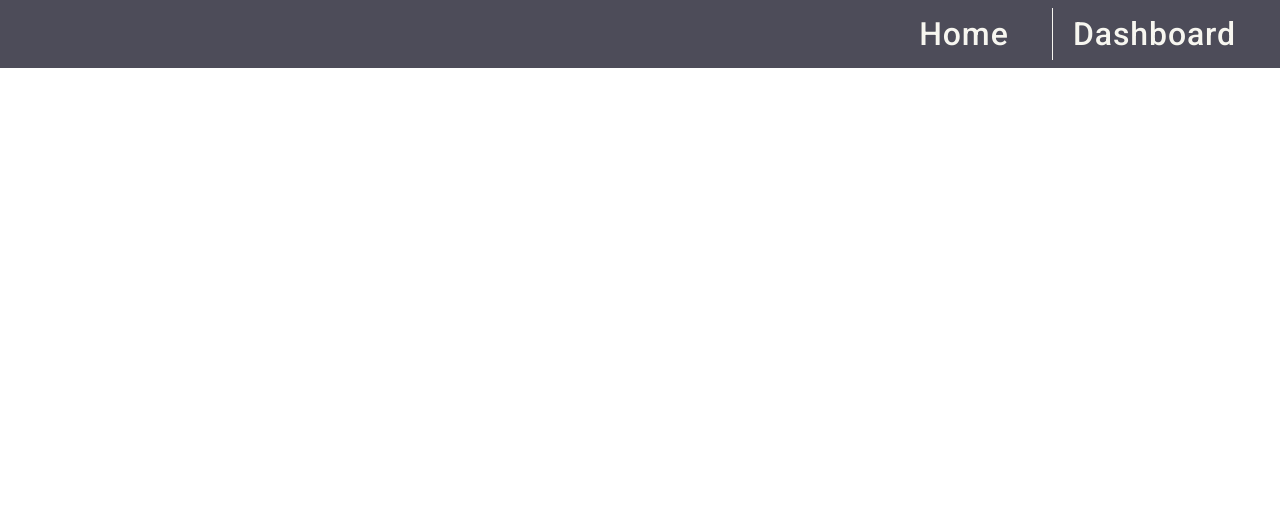
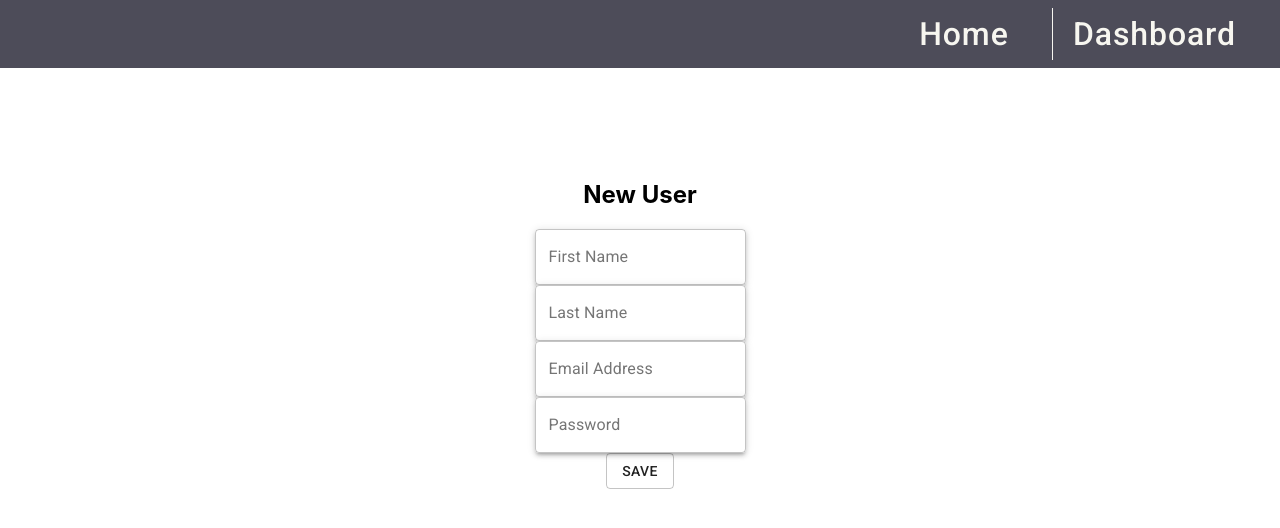
Before and after one commit to JessBonanno/Wunderlist-Frontend, a React (Create React App) app in the folder wunderlist/: page /register in a window 1280 px wide. Shown: the top 528 px of the page. Built offline with nearby package versions, Linux system fonts and the light colour scheme.

Commit message:
new user form created 50% done and add to do 70% done needs more logic

```diff
--- a/wunderlist/src/App.js
+++ b/wunderlist/src/App.js
@@ -8,6 +8,8 @@ import theme from "./components/ui/Theme";
 import Dashboard from "./components/Dashboard";
 import Home from "./components/Home";
 import NewTodoForm from'./components/NewTodoForm';
+import NewUser from './components/NewUser.js'
+
 const sampleNoteData = [
   // sample note data for development
   {
@@ -81,6 +83,7 @@ function App() {
             render={(props) => <Dashboard {...props} noteData={noteData} />}
           />
           <Route exact path="/" render={(props) => <Home {...props} />} />
+          <Route exact path="/register" render={(props) => <NewUser {...props} />} />
           <Route path="/form" render={(props) => <NewTodoForm {...props} noteData={noteData}/>} />
         </Router>
       </ThemeProvider>
--- a/wunderlist/src/components/Home.js
+++ b/wunderlist/src/components/Home.js
@@ -52,10 +52,13 @@ export default function Home() {
             <Button
               variant="outlined"
               color="primary"
+              component={Link}
+              to="/register"
               className={classes.homeButtons}
             >
               Register
             </Button>
+
           </Grid>
         </Grid>
       </Grid>
--- a/wunderlist/src/components/NewUser.js
+++ b/wunderlist/src/components/NewUser.js
@@ -1,72 +1,117 @@
-import React, {useState} from 'react';
-import { makeStyles } from '@material-ui/core/styles';
+import React, { useState } from "react";
+import { makeStyles, useTheme } from "@material-ui/core/styles";
+import Grid from "@material-ui/core/Grid";
+import Typography from '@material-ui/core/Typography';
+// local components
+import theme from "./ui/Theme";
 import Paper from '@material-ui/core/Paper';
-import Grid from '@material-ui/core/Grid';
+import TextField from '@material-ui/core/TextField';
+import Button from '@material-ui/core/Button'
+import InputLabel from '@material-ui/core/InputLabel';
+import MenuItem from '@material-ui/core/MenuItem';
+import FormHelperText from '@material-ui/core/FormHelperText';
+import FormControl from '@material-ui/core/FormControl';
+import Select from '@material-ui/core/Select';
+import FormControlLabel from '@material-ui/core/FormControlLabel';
+import Checkbox from '@material-ui/core/Checkbox';
+
+
+const useStyles = makeStyles((theme) => ({
+  formPageContainer: {
+    marginTop:"10em",
+  },
+  formContainer: {
+    marginTop:"10em",
+    width:'60%',
+  },
+  formControl: {
+    margin: theme.spacing(1),
+    minWidth: 120,
+  },
+  selectEmpty: {
+    marginTop: theme.spacing(2),
+  },
+}));
+
+
+export default function NewTodoForm(props) {
+
+  const handleChange = (e) => {
+    const value = []
+    setUser({ ...user, [e.target.firstname]: value });
+  };
 
 
 
-const useStyles = makeStyles((theme) => ({
-  root: {
-    flexGrow: 1,
-  },
-  paper: {
-    padding: theme.spacing(2),
-    textAlign: 'center',
-    color: theme.palette.text.secondary,
-  },
-}));
+  const formSubmit = (e) => {
+    e.preventDefault();
+    console.log("ORDER ACCEPTED & VALIDATED");
+    // axios
+    //   .post("https://reqres.in/api/users", formState)
+    //   .then((res) => {
+    //     setUsers([...users, res.data]);
+    //   })
+    //   .catch((err) => console.log(err));
+  };
 
-export default function CenteredGrid(props) {
+
+
+
+
+
+
+
+
+
   const classes = useStyles();
-  const allLists = ["one","two","three","four"];
+  const [user, setUser] = useState({
+    firstname: "",
+    lastname: "",
+    email: "",
+    password: "",
+  });
 
-  const [currentList,updatedList] = useState();
+
+
+
+
+  const [age, setAge] = React.useState('');
+  const [state, setState] = React.useState({
+    checkedB: false,
+  });
+
+
+
+  const handleSelectChange = (event) => {
+    setAge(event.target.value);
+  };
+
+
+
+
+  const handleCheckboxChange = (event) => {
+    setState({ ...state, [event.target.name]: event.target.checked });
+  };
+
+
 
   return (
-    <div className="formContainer">
-      <form>
-    <div className={classes.root}>
-      <Grid container spacing={3}>
-        <Grid item xs={12}><Paper className={classes.paper}><h1>Add new To-Do</h1></Paper></Grid>
-        <Grid item xs={6}>
-              <Paper className={classes.paper}>
-              <div><label>Type new List
-                  <input  type="textarea" placeholder="Type new list here" name="name" id="name"  />
-                </label></div>
-              </Paper></Grid>
-        <Grid item xs={6}><Paper className={classes.paper}>
-              <div><label>
-              Add to existing list
-              <div><select  name="size" id="size">
-                <option> {allLists[0]}</option>
-                <option> {allLists[0]}</option>
-                <option> {allLists[0]}</option>
-                <option> {allLists[0]}</option>
-              </select></div>
-            </label></div>
+    // form container
+    <form>
+      <Grid container className={classes.formPageContainer} direction='column' alignItems='center' ><h2>New User</h2>
+        <Paper elevation={3}>
+          <TextField value={user.firstname} id="outlined-basic" label="First Name" variant="outlined" name="firstName" onChange={handleChange} /></Paper>
+        <Paper elevation={3}>
+          <TextField value={user.lastname} type="email" id="outlined-basic" label="Last Name" variant="outlined" name="lastName" onChange={handleChange} /></Paper>
+        <Paper elevation={3}>
+          <TextField value={user.email} type="email" id="outlined-basic" label="Email Address" variant="outlined" name="email" onChange={handleChange} /></Paper>
+        <Paper elevation={3}>
+          <TextField value={user.password} type="password" id="outlined-basic" label="Password" variant="outlined" name="password" onChange={handleChange} /></Paper>
+        <Grid>
+          <Button variant='outlined' onClick={formSubmit}>save</Button>
+        </Grid>
+      </Grid>
+    </form>
+  );
 
-        </Paper></Grid>
-        <Grid item xs={6}><Paper className={classes.paper}>
-              <div><label>Type new to-do
-                  <input  type="textarea" placeholder="Type new TO-DO here" name="name" id="name"  />
-                </label></div>
-              </Paper></Grid>
-        <Grid item xs={6}><Paper className={classes.paper}>
-        <div><label>
-              Add to recurring
-              <div><select  name="size" id="size">
-                <option > Daily</option>
-                <option > Weekly</option>
-                <option > Monthly</option>
-                <option > Anytime</option>
-              </select></div>
-            </label></div>
-
-          </Paper></Grid>
-        <Grid item xs={12}><Paper className={classes.paper}><button className="addBTN">Add To-Do</button></Paper></Grid>
-      </Grid>
-    </div>
-    </form>
-    </div>
-  );
 }
--- a/wunderlist/src/components/Newtodoform.js
+++ b/wunderlist/src/components/Newtodoform.js
@@ -36,26 +36,38 @@ const useStyles = makeStyles((theme) => ({
 
 
 export default function NewTodoForm(props) {
+  const classes = useStyles();
+  const [currentList, updatedList] = useState();
+  const [todo, setTodo] = useState({
+    newitem: "",
+    newList: "",
+    existingList: "",
+    timeInterval: "",
+  });
+
+
+  const [age, setAge] = React.useState('');
+  const [state, setState] = React.useState({
+    checkedB: false,
+  });
 
 
 
-
-  const classes = useStyles();
-  const [currentList, updatedList] = useState();
-  const [age, setAge] = React.useState('');
-  const [state, setState] = React.useState({
-    checkedB: false,
-
-  });
 
   const handleSelectChange = (event) => {
     setAge(event.target.value);
   };
 
 
+
+
+
   const handleCheckboxChange = (event) => {
     setState({ ...state, [event.target.name]: event.target.checked });
   };
+
+
+
 
 
 
@@ -65,30 +77,34 @@ export default function NewTodoForm(props) {
       <Grid item>
         <Typography variant='h2'>Add new list</Typography>
       </Grid>
-      <Grid item container justify ='space-evenly' className={classes.formContainer}>
+
+      <Grid item container justify='space-evenly' className={classes.formContainer}>
         <Grid item>
-        <Paper elevation={10}>
-        <TextField id="outlined-basic" label="Add Item" variant="outlined" />
-        </Paper>
+          <Paper elevation={10}>
+            <TextField value={todo.newitem} name="newitem" id="outlined-basic" label="Add Item" variant="outlined" />
+          </Paper>
         </Grid>
         <Button variant='outlined'>save</Button>
+
         <Grid item>
-        <Paper elevation={10}>
-        <TextField id="outlined-basic" label="New List" variant="outlined" />
-        </Paper>
+          <Paper elevation={10}>
+            <TextField value={todo.newList} name="newList" id="outlined-basic" label="New List" variant="outlined" />
+          </Paper>
         </Grid>
         <Button variant='outlined'>save</Button>
+
           <Grid item><FormControl className={classes.formControl}>
         <InputLabel id="demo-simple-select-label">Choose Existing List</InputLabel>
         <Select
+
           labelId="demo-simple-select-label"
           id="demo-simple-select"
-          value={age}
+          value={todo.existingList}
           onChange={handleSelectChange}
-        >
+          name="existingList">
           {props.noteData.map((note) => {
             return (
-              <MenuItem value={20}>{note.name}</MenuItem>
+              <MenuItem value={todo.existingList}>{note.name}</MenuItem>
             )
           })}
         </Select>
@@ -99,13 +115,13 @@ export default function NewTodoForm(props) {
         <Select
           label Id="demo-simple-select-label"
           id="demo-simple-select"
-          value={age}
+          value={todo.timeInterval}
           onChange={handleSelectChange}
-        >
-            <MenuItem value={20}>Day</MenuItem>
-            <MenuItem value={20}>Week</MenuItem>
-            <MenuItem value={20}>Month</MenuItem>
-            <MenuItem value={20}>General</MenuItem>
+          name="timeInterval">
+            <MenuItem value={todo.timeInterval}>Day</MenuItem>
+            <MenuItem value={todo.timeInterval}>Week</MenuItem>
+            <MenuItem value={todo.timeInterval}>Month</MenuItem>
+            <MenuItem value={todo.timeInterval}>General</MenuItem>
           })}
         </Select>
       </FormControl>
```
